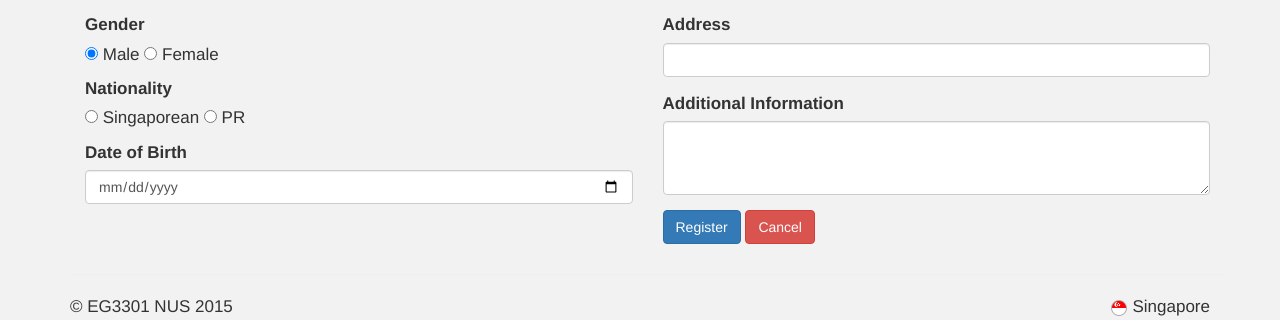
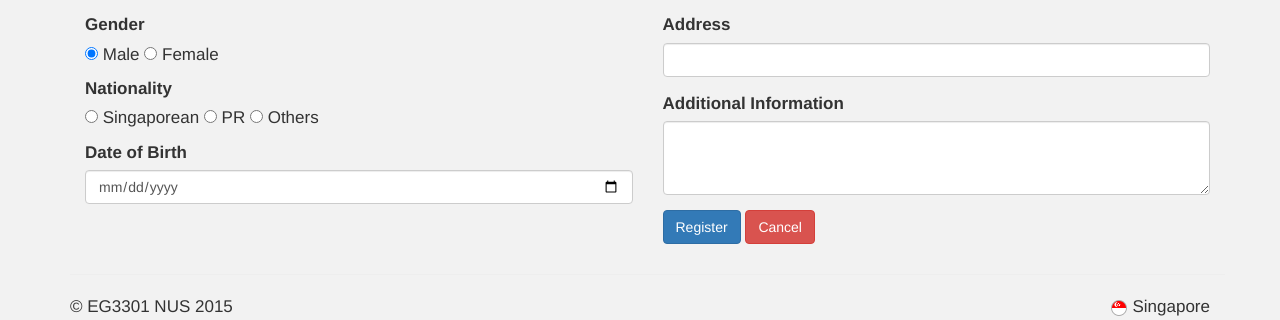
Before and after one commit to bingoyahoo/health-to-go-python, a Python web app: template templates/registration.html in a window 1280 px wide. Shown: the part 299-619 px from the top of the page. Run offline with Jinja, Linux system fonts and the light colour scheme; the template is opened without the code that fills it, so the values that code supplies are empty; some libraries are stand-ins or nearby versions.

Commit message:
added others radio button for nationality

```diff
--- a/templates/registration.html
+++ b/templates/registration.html
@@ -27,7 +27,9 @@
                 <label> Nationality </label>
                 <p id="nationality">
                     <input type="radio" name="nationality" value="singaporean"> Singaporean
-                    <input type="radio" name="nationality" value="pr"> PR </p>
+                    <input type="radio" name="nationality" value="pr"> PR
+                    <input type="radio" name="nationality" value="others"> Others
+                </p>
                 <!-- Insert dropdown for country of birth -->
                 <div class="form-group">
                     <label for="dob"> Date of Birth </label>
```
